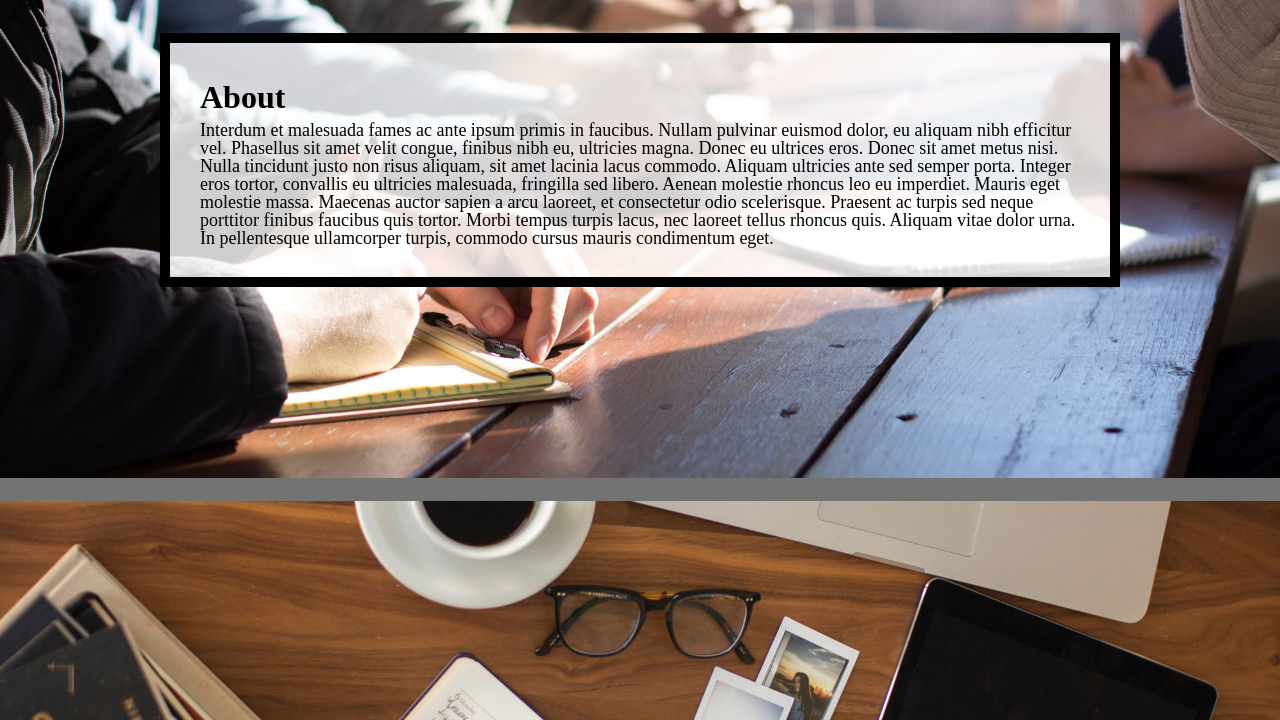
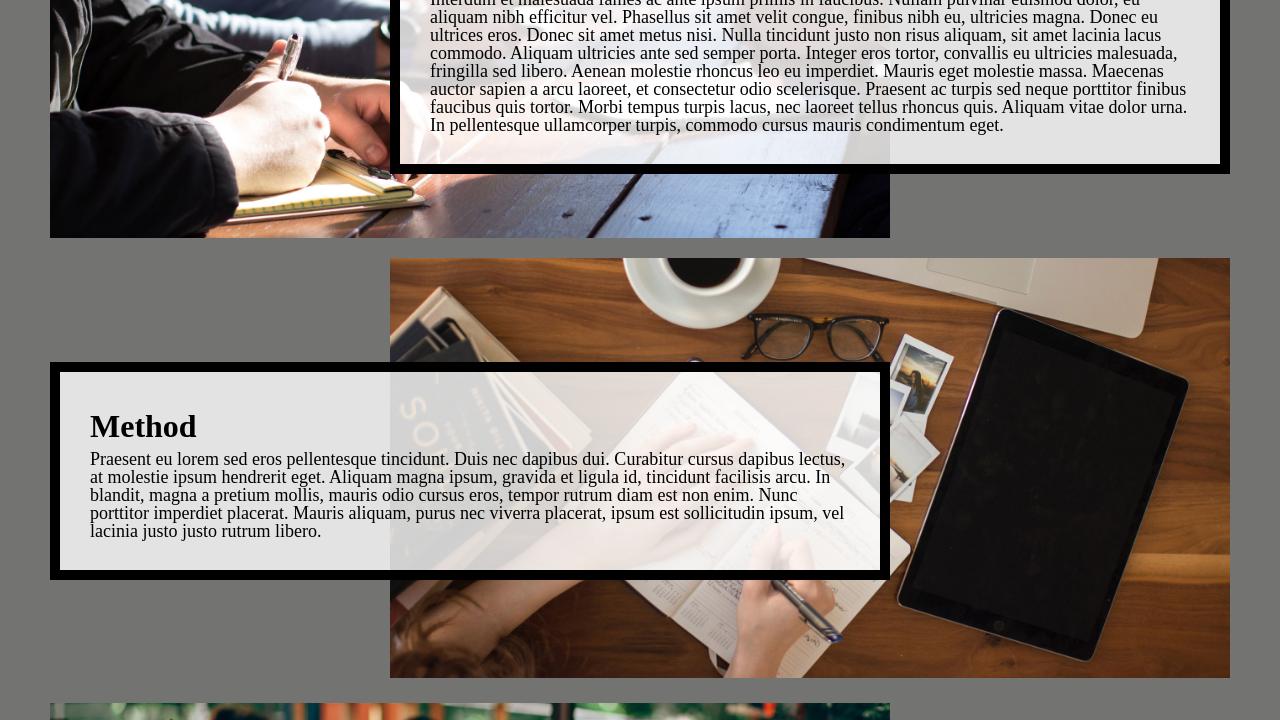
Before and after one commit to mekarls/homework5-2021, a plain HTML site: page index.html in a window 1280 px wide. Shown: the part 665-1385 px from the top of the page. Drawn offline with Linux system fonts and the light colour scheme.

Commit message:
'update'

```diff
--- a/css/style.css
+++ b/css/style.css
@@ -163,9 +163,9 @@ header{
   border: 10px solid black;
   padding: 30px;
   /*Your code here:*/
-  /* align-items: end; */
+  align-items: end;
   align-self: center;
-  /* justify-self: stretch; */
+  justify-self: normal;
 }
 
 
@@ -186,16 +186,21 @@ header{
   /*Req 11*/
   .container{
     /*Your code here:*/
+    display: grid;
+    grid-template-columns: 50px auto 500px auto 50px;
+    grid-template-rows: 400px 425px 425px 400px;
   }
 
   /*Req 12*/
   .about, .client, .method-image, .contact-image{
     /*Your code here:*/
+    grid-column: 3 / span 2;
   }
 
   /*Req 13*/
   .about-image, .client-image, .method, .contacts{
     /*Your code here:*/
+    grid-column: 2 / span 2;
   }
 }
 
```
